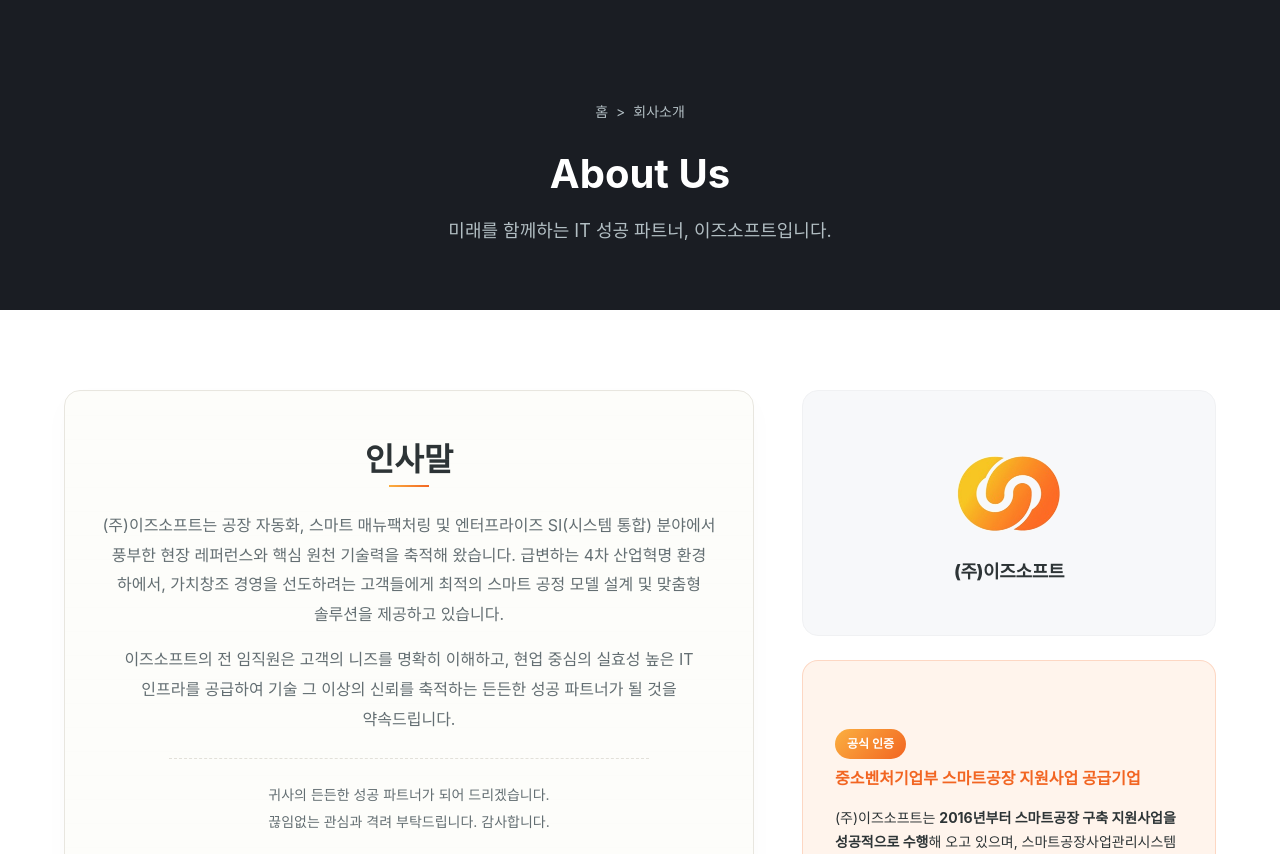
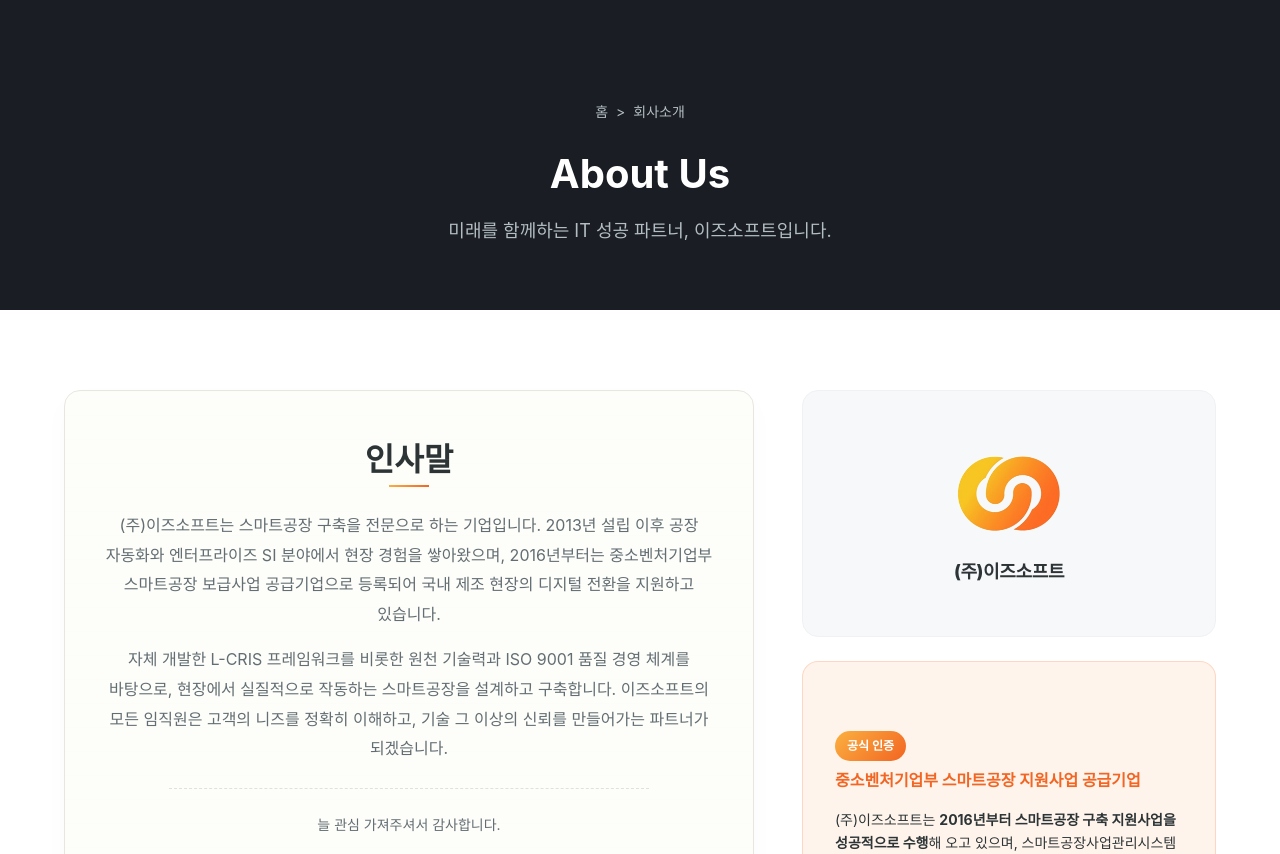
Before and after one commit to issoftdev/homepage_2026, an Astro site in the folder issoft-renewal/: page /about in a window 1280 px wide. Shown: the part 81-935 px from the top of the page. Built offline with nearby package versions, Linux system fonts and the light colour scheme; Astro itself is replaced by a stand-in of ours; a web font is replaced by a local one.

Commit message:
fix: update CEO greeting message on about page in both Korean and English

```diff
--- a/issoft-renewal/src/pages/about.astro
+++ b/issoft-renewal/src/pages/about.astro
@@ -95,16 +95,15 @@ const visions = [
 
           <div class="greeting-body">
             <p>
-              (주)이즈소프트는 공장 자동화, 스마트 매뉴팩처링 및 엔터프라이즈 SI(시스템 통합) 분야에서 풍부한 현장 레퍼런스와 핵심 원천 기술력을 축적해 왔습니다. 급변하는 4차 산업혁명 환경 하에서, 가치창조 경영을 선도하려는 고객들에게 최적의 스마트 공정 모델 설계 및 맞춤형 솔루션을 제공하고 있습니다.
+              (주)이즈소프트는 스마트공장 구축을 전문으로 하는 기업입니다. 2013년 설립 이후 공장 자동화와 엔터프라이즈 SI 분야에서 현장 경험을 쌓아왔으며, 2016년부터는 중소벤처기업부 스마트공장 보급사업 공급기업으로 등록되어 국내 제조 현장의 디지털 전환을 지원하고 있습니다.
             </p>
             <p>
-              이즈소프트의 전 임직원은 고객의 니즈를 명확히 이해하고, 현업 중심의 실효성 높은 IT 인프라를 공급하여 기술 그 이상의 신뢰를 축적하는 든든한 성공 파트너가 될 것을 약속드립니다.
+              자체 개발한 L-CRIS 프레임워크를 비롯한 원천 기술력과 ISO 9001 품질 경영 체계를 바탕으로, 현장에서 실질적으로 작동하는 스마트공장을 설계하고 구축합니다. 이즈소프트의 모든 임직원은 고객의 니즈를 정확히 이해하고, 기술 그 이상의 신뢰를 만들어가는 파트너가 되겠습니다.
             </p>
           </div>
 
           <div class="greeting-signature">
-            <p>귀사의 든든한 성공 파트너가 되어 드리겠습니다.</p>
-            <p>끊임없는 관심과 격려 부탁드립니다. 감사합니다.</p>
+            <p>늘 관심 가져주셔서 감사합니다.</p>
             <strong class="greeting-sign-text">이즈소프트 임직원 일동</strong>
           </div>
         </div>
```
Also changed, not shown: issoft-renewal/src/pages/en/about.astro (+3 -4 lines).
